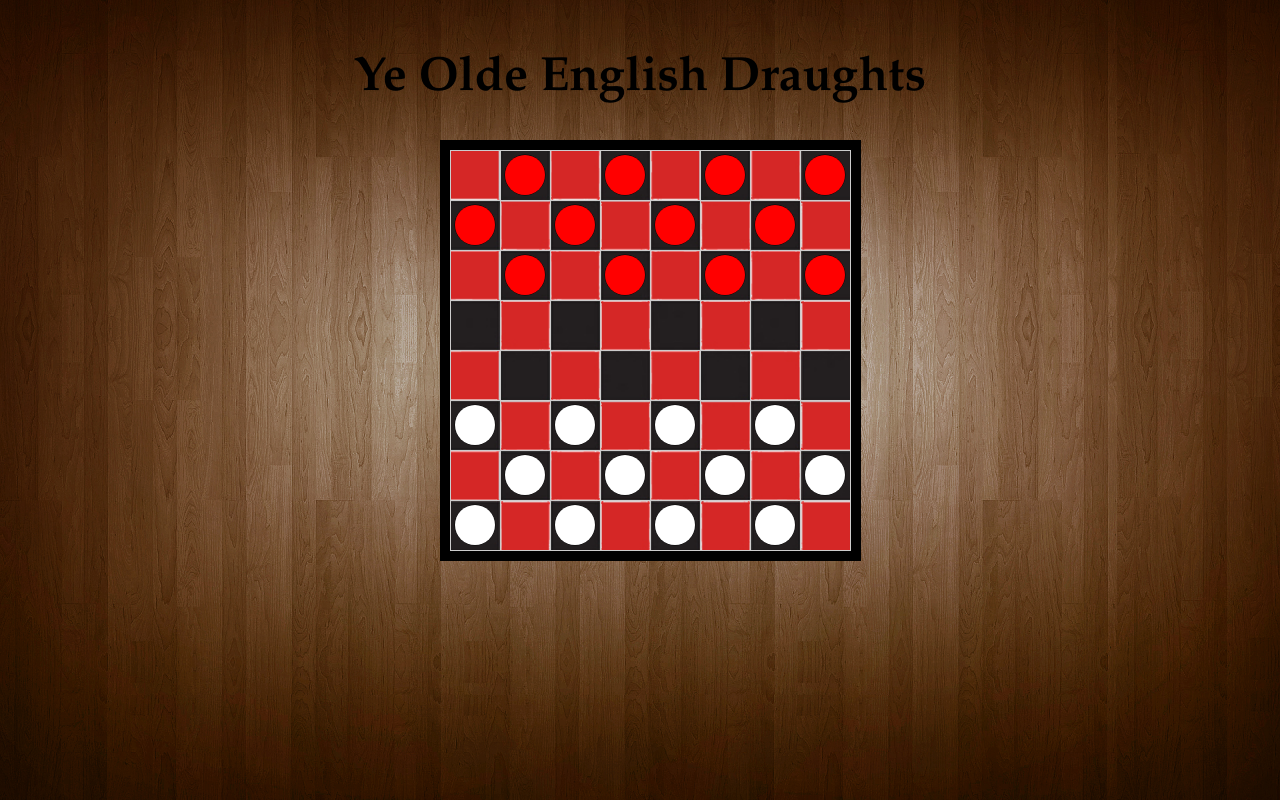
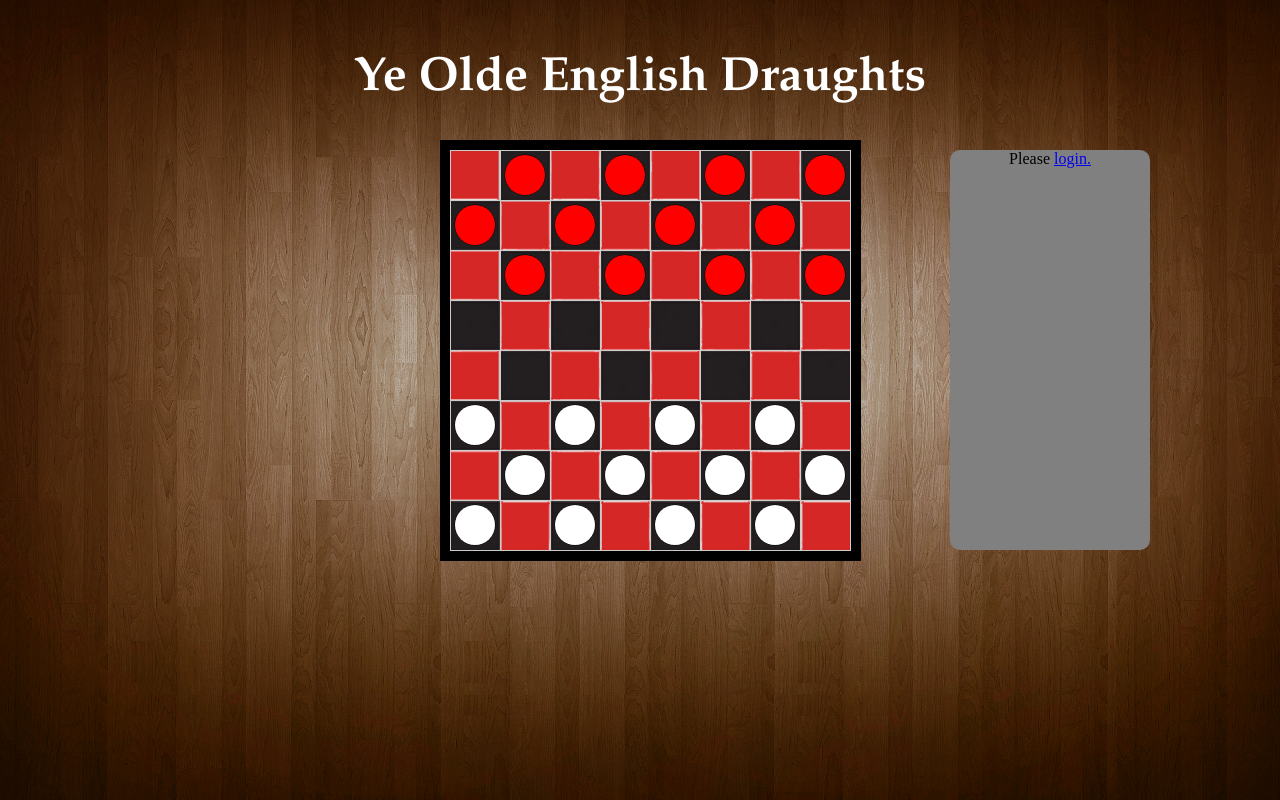
Before and after one commit to meridious3/project3, a PHP site: page /WebDev/ in a window 1280 px wide. Run offline with PHP 8.4, Linux system fonts and the light colour scheme.

Commit message:
added in facebook login stuff.
There is a lingering problem with the logout link where it does not log the user out.

```diff
--- a/index.php
+++ b/index.php
@@ -1,7 +1,11 @@
+
+<!-- facebook app configurations. Will vary based on app profile and development path -->
 <?
   // Remember to copy files from the SDK's src/ directory to a
   // directory in your application on the server, such as php-sdk/
   require 'facebook-php-sdk-master/src/facebook.php';
+
+    // CHANGE ME BETWEEN HOSTS
 
   $config = array(
     'appId'  => '627872940559966',
@@ -16,6 +20,8 @@
   else
     $action = "none";
 ?>
+
+
 <html>
 <script>
 (function main() {
@@ -85,6 +91,7 @@
     };
 })();
 </script>
+
 <head>
     <link rel="stylesheet" type="text/css" href="css/conform.css"/>
 	<script src="js/board-localstorage.js"></script>
@@ -92,6 +99,10 @@
 
 </head>
 	<body>
+
+
+
+
         <br />
 		<h1>Ye Olde English Draughts</h1>
 		<!-- <p id="moves">Moves: <span id="movecount"></span></p> -->
@@ -99,15 +110,47 @@
 	       <script>initGame(null,document.getElementById('movecount'));</script>
         </div>
         <div id="stats">
+        <?php
 
-        <div>
+        if($user_id) {
+
+          // We have a user ID, so probably a logged in user.
+          // If not, we'll get an exception, which we handle below.
+          try {
+
+            $friends = $facebook->api('/me/friends','GET');
+            $me = $facebook->api('/me');
+            echo "<h3>Welcome ".$me['first_name']." :) </h3>" ;
+
+            // CHANGE ME BETWEEN HOSTS
+
+            echo "<a href=".$facebook->getLogoutUrl( array('next' => 'http://localhost/WebDev/Project3') ).">Log out</a>";
+
+        } catch(FacebookApiException $e) {
+            // If the user is logged out, you can have a
+            // user ID even though the access token is invalid.
+            // In this case, we'll get an exception, so we'll
+            // just ask the user to login again here.
+            $login_url = $facebook->getLoginUrl();
+            print('User, but no token. Please <a href="' . $login_url . '">login.</a>');
+            error_log($e->getType());
+            error_log($e->getMessage());
+          }
+        } else {
+          // No user, print a link for the user to login
+          $login_url = $facebook->getLoginUrl();
+          print 'Please <a href="' . $login_url . '">login.</a>';
+        }
+        ?>
+        </div>
 	</body>
     <style>
         /**/
         #border {
             width:  400px;
-            /*height: 450px;*/
+
             margin: 0px auto;
+
         }
 
         /*Style goes at bottom so the background is applied */
@@ -127,6 +170,21 @@
         h1 {
             font-family: "Palatino";
             font-size: 48px;
+            color: white;
+        }
+
+        #stats {
+
+            background-color: gray;
+            border-radius: 10px;
+            min-width: 200px;
+            min-height: 400px;
+            width: 200px;
+            height: 400px;
+            float: right;
+            position: absolute;
+            top: 150px;
+            right: 130px;
         }
 
     </style>
```
